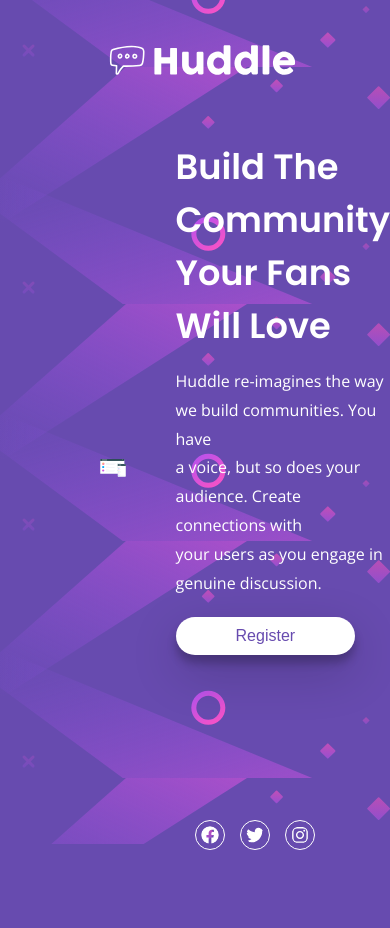
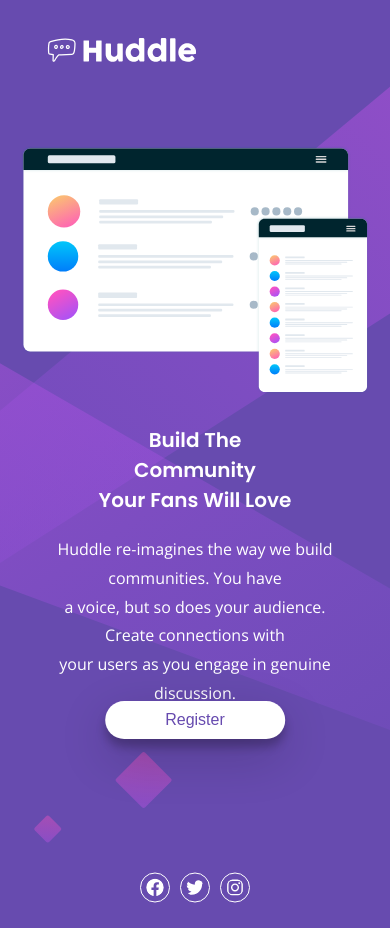
Before and after one commit to yozidst/Huddle-Single-Landing-Page, a plain HTML site: page index.html in a window 390 px wide. Before the commit the page ends 850 px from the top, so only its background shows below. Drawn offline with nearby package versions, Linux system fonts and the light colour scheme.

Commit message:
changes made for mobile view

```diff
--- a/index.html
+++ b/index.html
@@ -21,8 +21,7 @@
           <div class="content">
 
               <div class="hero-img">
-                <img src="./images/illustration-mockups.svg" alt="web & mobile layout example">
-
+                <img src="./images/illustration-mockups.svg" alt="web & mobile layout example"/>
               </div>
 
               <div class="hero-text">
--- a/styles.css
+++ b/styles.css
@@ -84,6 +84,7 @@ svg {
     height: 500px;
     width: 700px;
     margin: 20px;
+    min-width: 550px;
 }
 
 .container .content .hero-text {
@@ -130,6 +131,10 @@ button  {
 button:hover {
     background: var(--clr-primary-soft-magenta);
     transition: ease-in 0.1s;
+    color: #fff;
+    font-size: 1.1rem;
+    margin-bottom: -0.2rem;
+    font-weight: 600;
 }
 
 
@@ -159,3 +164,126 @@ button:hover {
     fill:  hsl(300, 69%, 71%);
     border: 1px solid hsl(300, 69%, 71%);
 }
+
+@media only screen and (max-width: 920px) {
+
+    body {
+        overflow: scroll;
+    }
+
+    body::before {
+        background-image: url(./images/bg-mobile.svg);
+        background-size: cover;
+
+    }
+
+    header .logo {
+        margin: 0;
+        padding: 0;
+        width: 200px;
+        height: 100px;
+        padding-left: 40px;
+    }
+
+    @keyframes changewidth {
+        from {
+        width: 200px;
+        }
+
+        to {
+        width: 250px;
+        }
+    }
+
+    .logo {
+        transition: ease-in;
+        animation-duration: 0.4s;
+        animation-name: changewidth;
+        animation-iteration-count: 3;
+        animation-direction: alternate-reverse;
+    }
+
+
+
+    .container .content {
+        margin: 0px;
+        padding: 0px;
+        display: grid;
+        grid-template-columns: 1fr ;
+        grid-template-rows: repeat(2, 1fr);
+        position: relative;
+
+
+    }
+
+    .content .hero-img {
+        margin: 0;
+        padding: 0;
+        height: 350px;
+        width: 120px;
+        min-width: 350px;
+        position: absolute;
+        top: 50%;
+        left: 50%;
+        transform: translate(-50%, -50%);
+        top: 200px;
+     }
+
+
+    .hero-text > .title {
+        font-size: 20px;
+        margin: 0;
+        padding: 0;
+        text-align: center;
+        position: absolute;
+        top: 50%;
+        left: 50%;
+        transform: translate(-50%, -50%);
+        top: 350px;
+    }
+
+    ul {
+        margin-top: 0;
+    }
+
+    .description {
+        margin: 0;
+        padding-left: 10px;
+        padding-right: 10px;
+        text-align: center;
+        position: absolute;
+        right: 12%;
+        left: 12%;
+        top: 400px;
+    }
+
+    .register {
+        margin: 0;
+        display: flex;
+        align-items: center;
+        justify-content: center;
+        position: absolute;
+        top: 50%;
+        left: 50%;
+        transform: translate(-50%, -50%);
+        top: 600px;
+    }
+
+    .contact {
+        margin: 0;
+        padding: 0;
+        display: grid;
+        grid-template-columns: repeat(3, 30px);
+        grid-template-rows: 30px;
+        gap: 10px;
+        position: absolute;
+        top: 50%;
+        left: 50%;
+        transform: translate(-50%, -50%);
+        top: 900px;
+
+
+    }
+
+
+};
```
